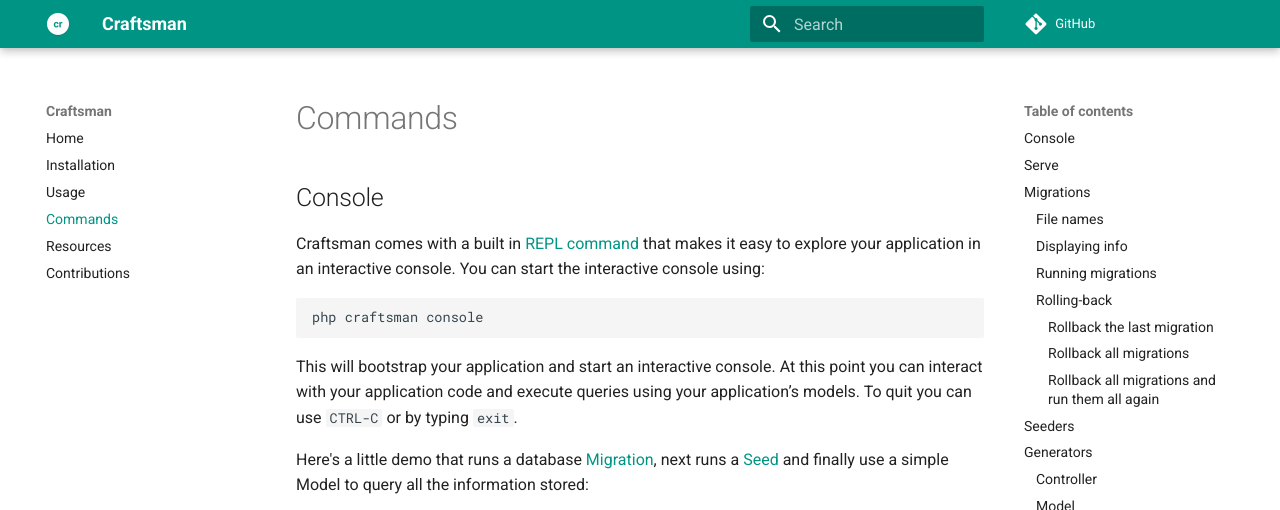
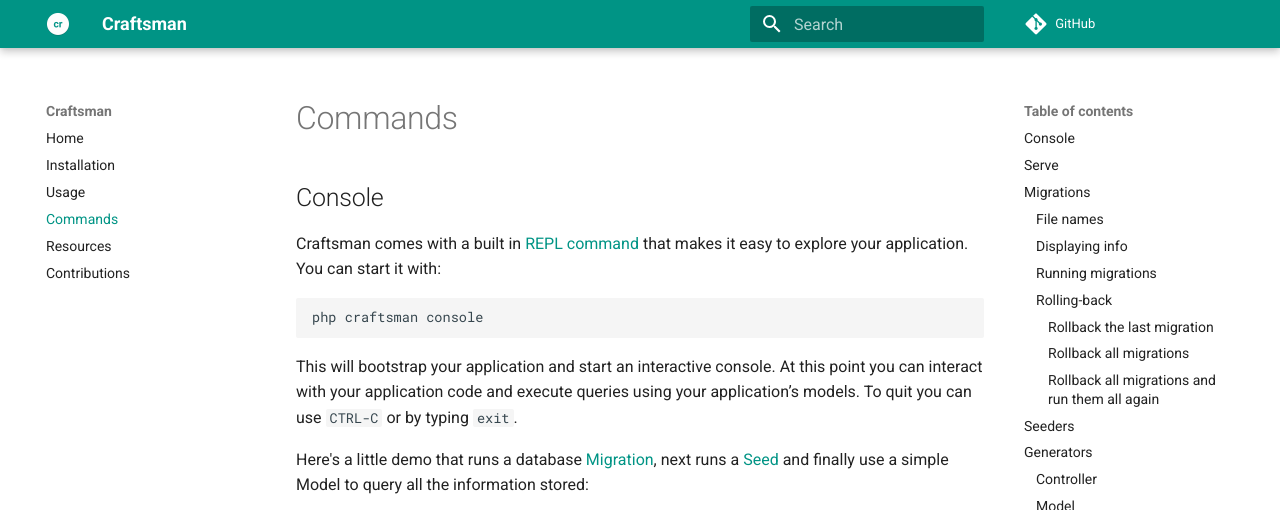
Before and after one commit to CI-Craftsman/Documentation, an MkDocs documentation site: the page built from docs/commands.md, in a window 1280 px wide and 900 px high, cut to the strip 0-510 px from the top of the window. Built offline with MkDocs 1.6.1 and Material for MkDocs 9.7.7, drawn with Linux system fonts in a browser that asks for light colours; comment, search, counter and statistics services are not loaded; old or Windows-style settings are respelled for this version of MkDocs.

Commit message:
remove repeated words on console docs

```diff
--- a/docs/commands.md
+++ b/docs/commands.md
@@ -1,6 +1,6 @@
 ## Console
 
-Craftsman comes with a built in [REPL command](http://psysh.org)  that makes it easy to explore your application in an interactive console. You can start the interactive console using:
+Craftsman comes with a built in [REPL command](http://psysh.org)  that makes it easy to explore your application. You can start it with:
 
     php craftsman console
 
```
